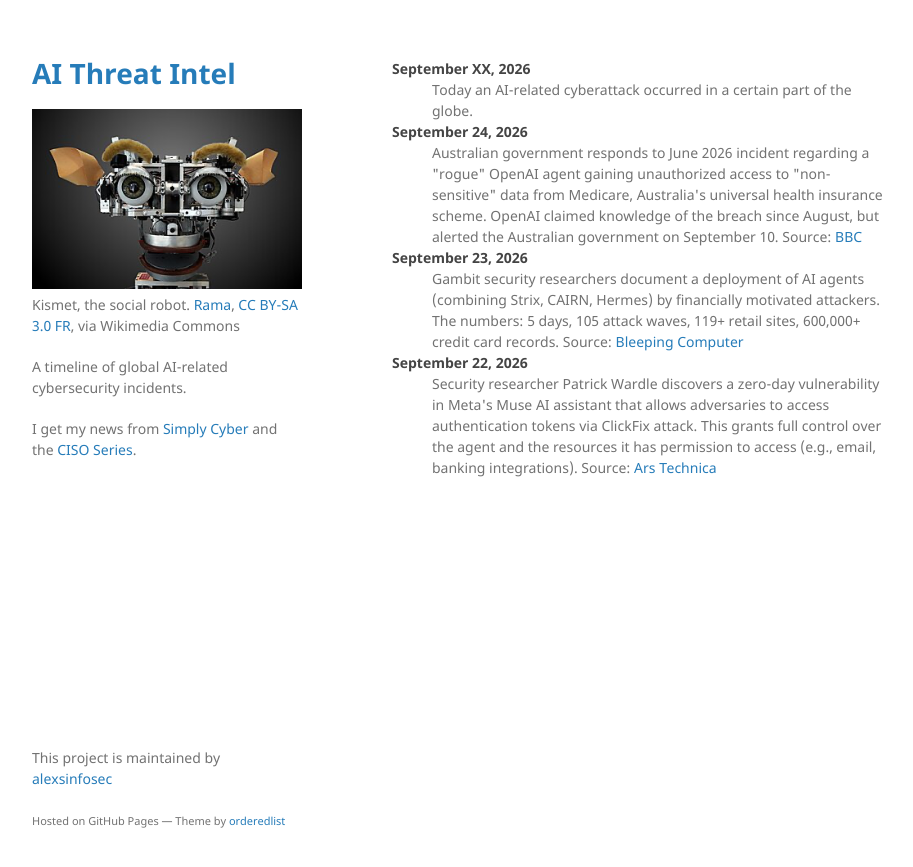
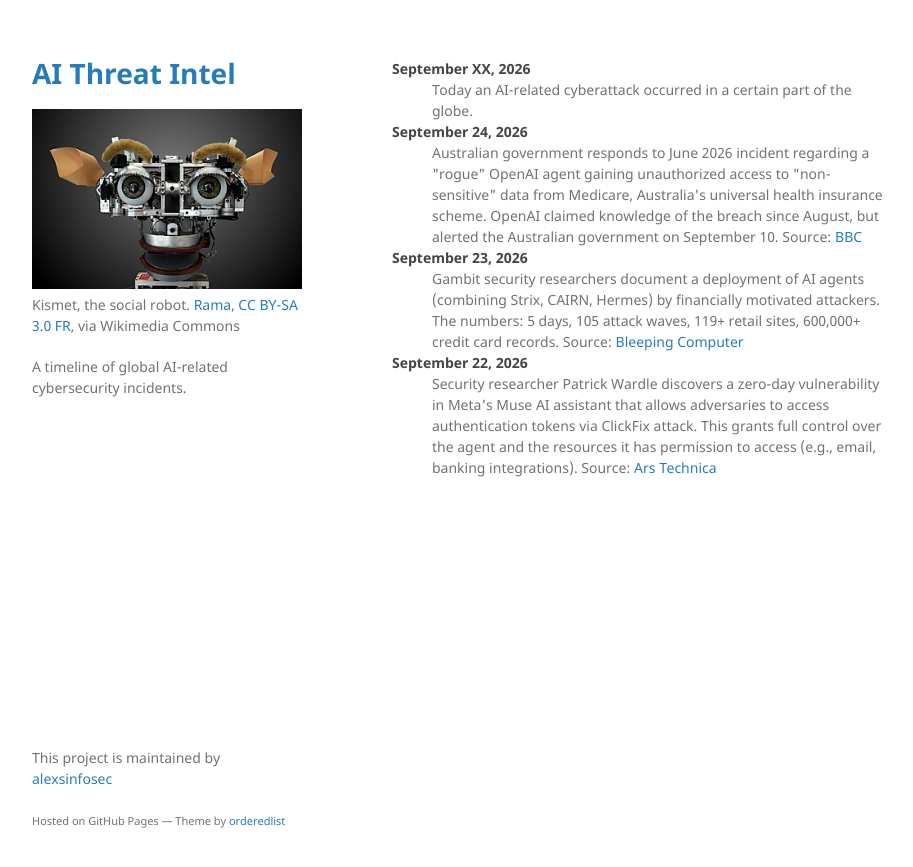
Before and after one commit to alexsinfosec/aithreatintel, a Jekyll site: the page built from index.md, in a window 1280 px wide. Shown: the top 867 px of the page, without its empty margins (178-1091 px from the left). Built offline with Jekyll 4.4.1, drawn with Linux system fonts in a browser that asks for light colours.

Commit message:
Updated default

```diff
--- a/_layouts/default.html
+++ b/_layouts/default.html
@@ -24,8 +24,6 @@
         <p>Kismet, the social robot. <a href="https://commons.wikimedia.org/wiki/File:Kismet-IMG_6007-gradient.jpg">Rama</a>, <a href="https://creativecommons.org/licenses/by-sa/3.0/fr/deed.en">CC BY-SA 3.0 FR</a>, via Wikimedia Commons</p>
 
         <p>{{ site.description | default: site.github.project_tagline }}</p>
-
-        <p>I get my news from <a href="https://cyberthreatbrief.simplycyber.io/" target="_blank">Simply Cyber</a> and the <a href="https://cisoseries.com/">CISO Series</a>.</p>
 
         {% if site.github.is_user_page %}
         <p class="view"><a href="{{ site.github.owner_url }}">View My GitHub Profile</a></p>
```
